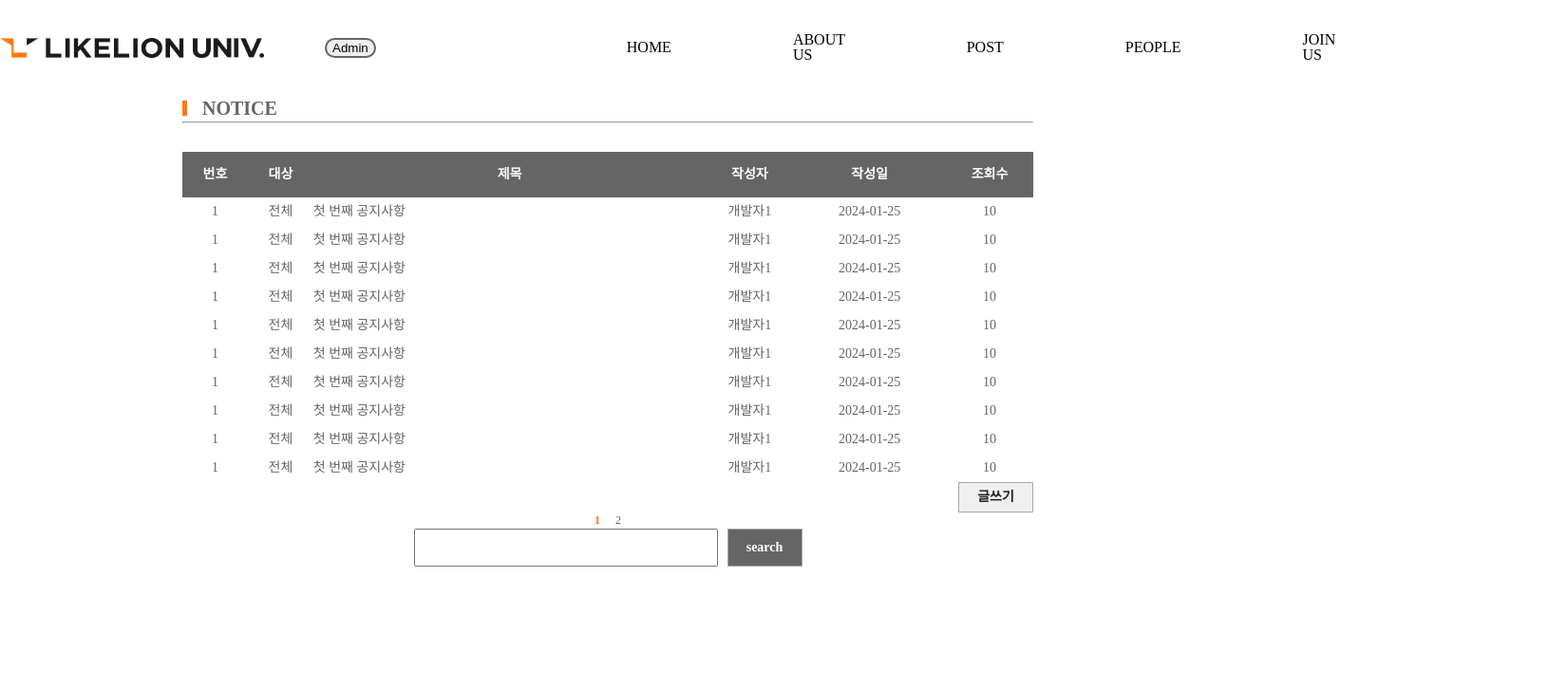
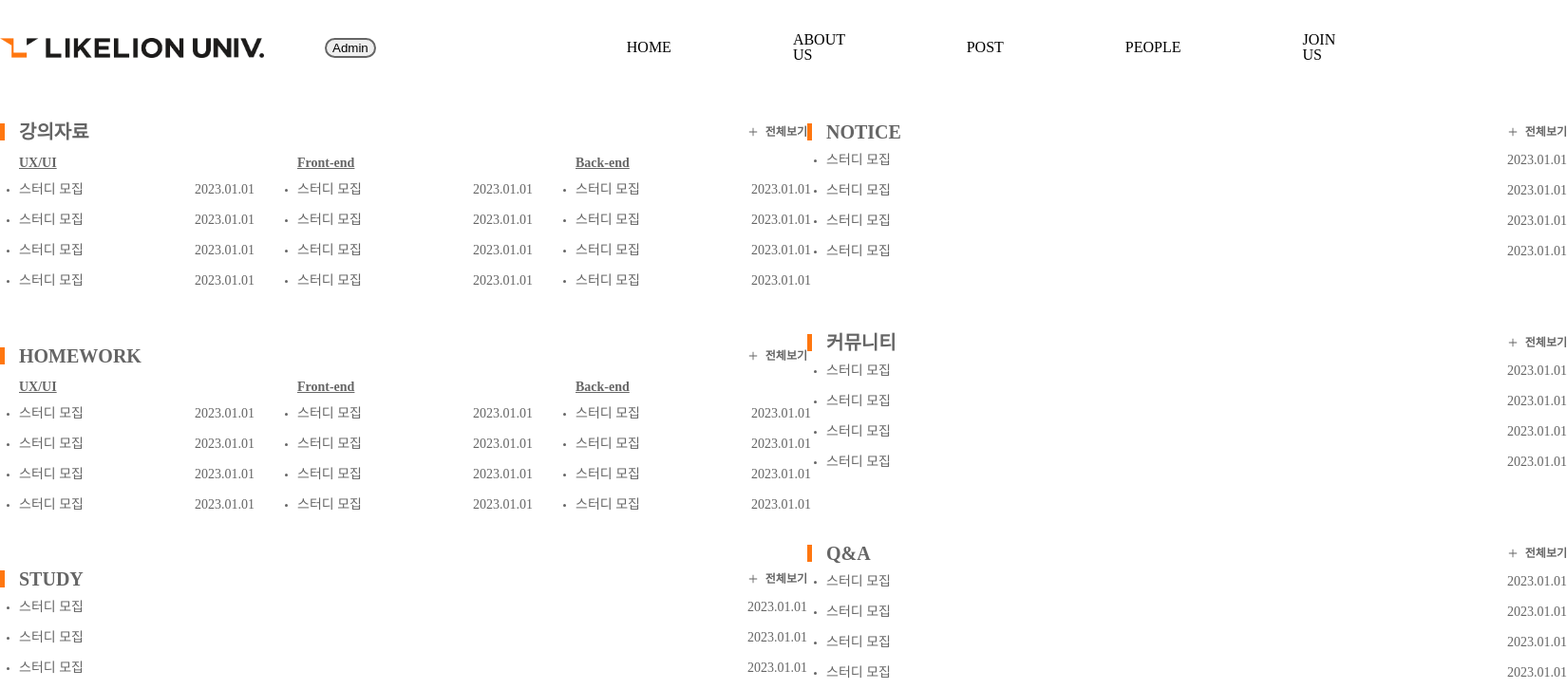
Before and after one commit to Likelion-YeungNam-Univ/yuLion_client, a React (Create React App) app: page /post in a window 1280 px wide. Shown: the top 726 px of the page at 95% size, 1650 px wide, since content can reach past the window. Built offline with nearby package versions, Linux system fonts and the light colour scheme.

Commit message:
[feat] post, lecturenote 페이지 라우트 추가

```diff
--- a/src/components/previewPost/MoreRead.js
+++ b/src/components/previewPost/MoreRead.js
@@ -4,7 +4,7 @@ import { Link } from "react-router-dom";
 
 const MoreRead = () => {
     return(
-        <LinkBtn to='/post'>
+        <LinkBtn to='/postlist'>
             <div>
                 <AiOutlinePlus/>
                 <p>전체보기</p>
```
Also changed, not shown: src/App.js (+11 -1 lines).
